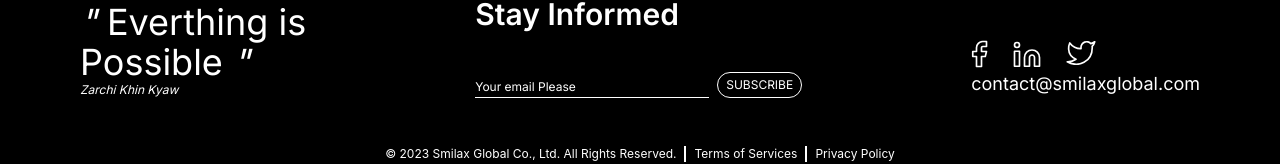
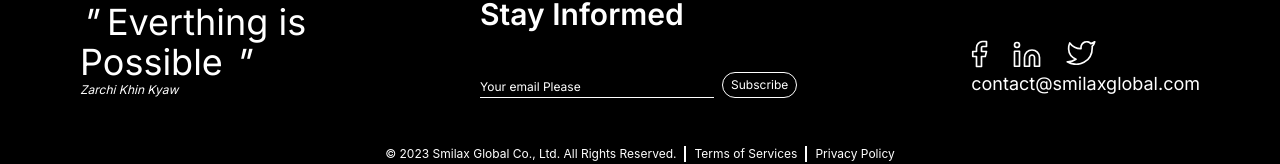
Before and after one commit to thetHtar1/newrepo, a Next.js app: page / in a window 1280 px wide. Shown: the part 3008-3172 px from the top of the page. Built offline with nearby package versions, Linux system fonts and the light colour scheme; a web font is replaced by a local one.

Commit message:
footer text

```diff
--- a/src/components/footer/Footer.tsx
+++ b/src/components/footer/Footer.tsx
@@ -68,7 +68,7 @@ export default function Footer() {
                                 <input className={styles.Subscribe} placeholder="Your email Please"></input>
 
                                 <div className="flex justify-end">
-                                    <button className='border border-solid border-white ml-2 rounded-full	px-2 py-1 text-white text-sm right-2 md:text-xs text-white hover:bg-white hover:text-black duration-500 mt-3 sm:-right-16 sm:-top-3 justify-end xs:ms-50' >Subscribe</button>
+                                    <button className='capitalize border border-solid border-white ml-2 rounded-full	px-2 py-1 text-white text-sm right-2 md:text-xs text-white hover:bg-white hover:text-black duration-500 mt-3 sm:-right-16 sm:-top-3 justify-end xs:ms-50' >Subscribe</button>
                                 </div>
                             </div>
                         </div>
```
